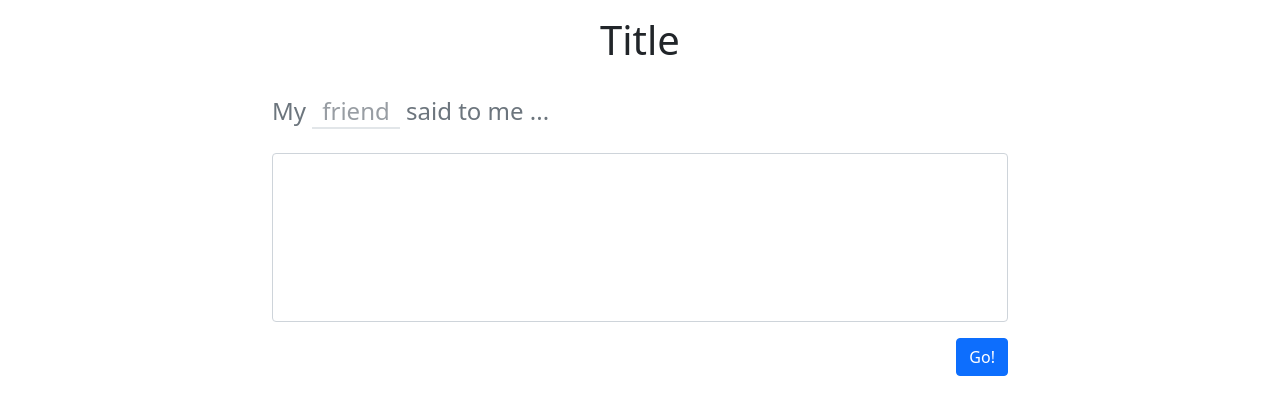
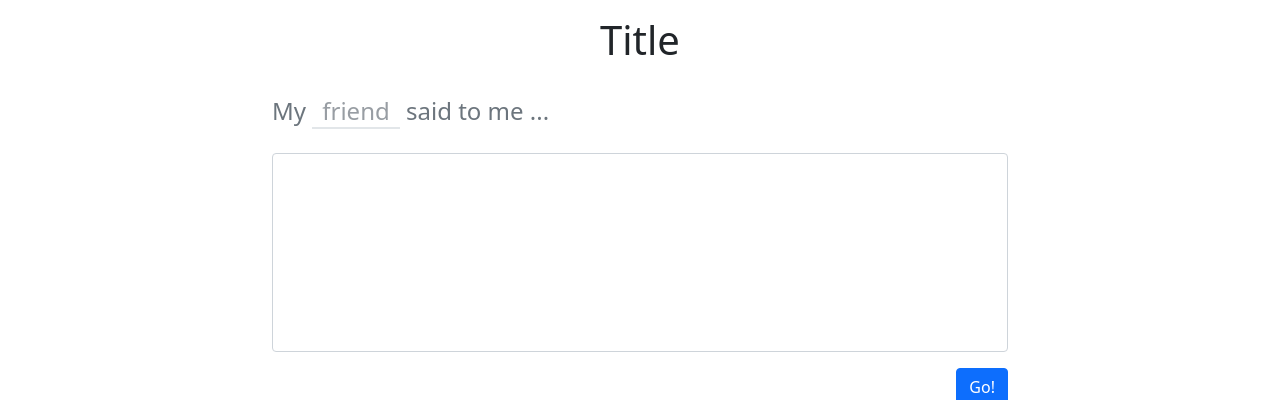
Before and after one commit to zifgu/cmd-f-2022, a React (Create React App) app: page / in a window 1280 px wide. Shown: the top 400 px of the page. Built offline with nearby package versions, Linux system fonts and the light colour scheme; no server answers.

Commit message:
Add hover effect on message box and max height to response cards

```diff
--- a/src/components/Input.js
+++ b/src/components/Input.js
@@ -15,7 +15,7 @@ export function Input({ onSubmit }) {
     const relationshipInput = (
         <RelationshipInput
             value={relationship}
-            onValueChange={(value) => setRelationship(value)}
+            onValueChange={setRelationship}
         />
     );
 
@@ -26,25 +26,33 @@ export function Input({ onSubmit }) {
                     <Heading>
                         My {relationshipInput} said to me ...
                     </Heading>
-                    <Form.Control as="textarea"
-                                  rows={5}
-                                  value={message}
-                                  className="w-100 p-3 rounded-2 overflow-scroll"
-                                  onChange={(event) => {
-                                      setMessage(event.target.value);
-                                  }}
-                                  style={{ resize: "none" }}
-                    />
+                    <MessageInput value={message} onValueChange={setMessage}/>
                 </Form>
             </Col>
             <Col md={12} className="text-end">
-                <Button className="mt-3"
-                        onClick={() => onSubmit(relationship, message)}
+                <Button
+                    className="mt-3"
+                    onClick={() => onSubmit(relationship, message)}
                 >
                     Go!
                 </Button>
             </Col>
         </Row>
+    );
+}
+
+function MessageInput({ value, onValueChange }) {
+    return (
+        <Form.Control
+            as="textarea"
+            rows={5}
+            value={value}
+            className="fs-5 w-100 p-3 rounded-2 overflow-scroll message-input"
+            onChange={(event) => {
+                onValueChange(event.target.value);
+            }}
+            style={{ resize: "none" }}
+        />
     );
 }
 
--- a/src/components/Responses.js
+++ b/src/components/Responses.js
@@ -31,7 +31,7 @@ export function Responses({ responses }) {
 
 export function ResponseCard({ responseText, bodyText }) {
     return (
-        <Card className="shadow-sm response-card">
+        <Card className="shadow-sm response-card overflow-scroll">
             <Card.Body>
                 <Card.Text>{responseText}</Card.Text>
                 {
--- a/src/styles/input.css
+++ b/src/styles/input.css
@@ -19,3 +19,7 @@
     text-align: center;
     border-bottom: 2px solid rgba(206, 212, 218, 80%);
 }
+
+.message-input:hover {
+    background-color: rgba(206, 212, 218, 15%);
+}
--- a/src/styles/response_card.css
+++ b/src/styles/response_card.css
@@ -7,6 +7,7 @@
     /*height: 213.82px;*/
     width: 100%;
     height: 100%;
+    max-height: 250px;
     background-color: #C3F0E8;
 }
 
```
